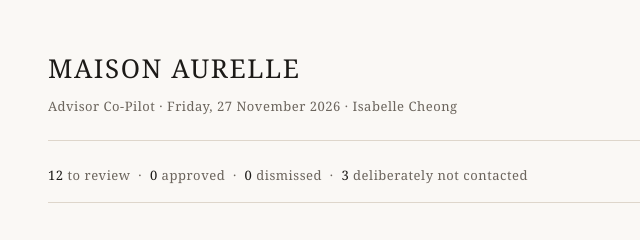
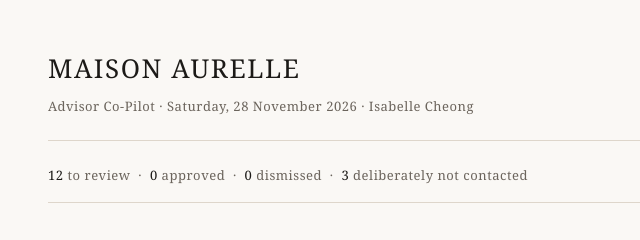
Before and after one commit to Adrita333/luxury-copilot, a plain HTML site: page index.html in a window 1280 px wide. Shown: the top 240 px of the page, 76-716 px from the left. Drawn offline with Linux system fonts and the light colour scheme.

Commit message:
Daily brief

```diff
--- a/index.html
+++ b/index.html
@@ -6,10 +6,10 @@
      run the script below, so without these tags the only text they can find
      is the "Held back" heading, and every shared link is previewed as though
      nothing was recommended. These are static and describe the real brief. -->
-<meta name="description" content="Friday, 27 November 2026. 12 client approaches ranked with channel, timing and a drafted message; 3 held back, each with the reason shown.">
+<meta name="description" content="Saturday, 28 November 2026. 12 client approaches ranked with channel, timing and a drafted message; 3 held back, each with the reason shown.">
 <meta property="og:type" content="website">
 <meta property="og:title" content="Maison Aurelle - Advisor Co-Pilot">
-<meta property="og:description" content="Friday, 27 November 2026. 12 client approaches ranked with channel, timing and a drafted message; 3 held back, each with the reason shown.">
+<meta property="og:description" content="Saturday, 28 November 2026. 12 client approaches ranked with channel, timing and a drafted message; 3 held back, each with the reason shown.">
 <meta property="og:url" content="https://adrita333.github.io/luxury-copilot/">
 <meta property="og:image"
       content="https://raw.githubusercontent.com/Adrita333/luxury-copilot/main/assets/brief.png">
@@ -57,7 +57,7 @@ select{font:inherit;font-size:13px;padding:6px;margin-top:10px;
 .status{font-size:12px;letter-spacing:.1em;text-transform:uppercase;color:#8a7355}
 </style></head><body><div class="wrap">
 <header><h1>MAISON AURELLE</h1>
-<div class="sub">Advisor Co-Pilot &middot; Friday, 27 November 2026 &middot; Isabelle Cheong</div>
+<div class="sub">Advisor Co-Pilot &middot; Saturday, 28 November 2026 &middot; Isabelle Cheong</div>
 </header>
 <div class="bar" id="bar"></div>
 <h2>Recommended today</h2>
```
